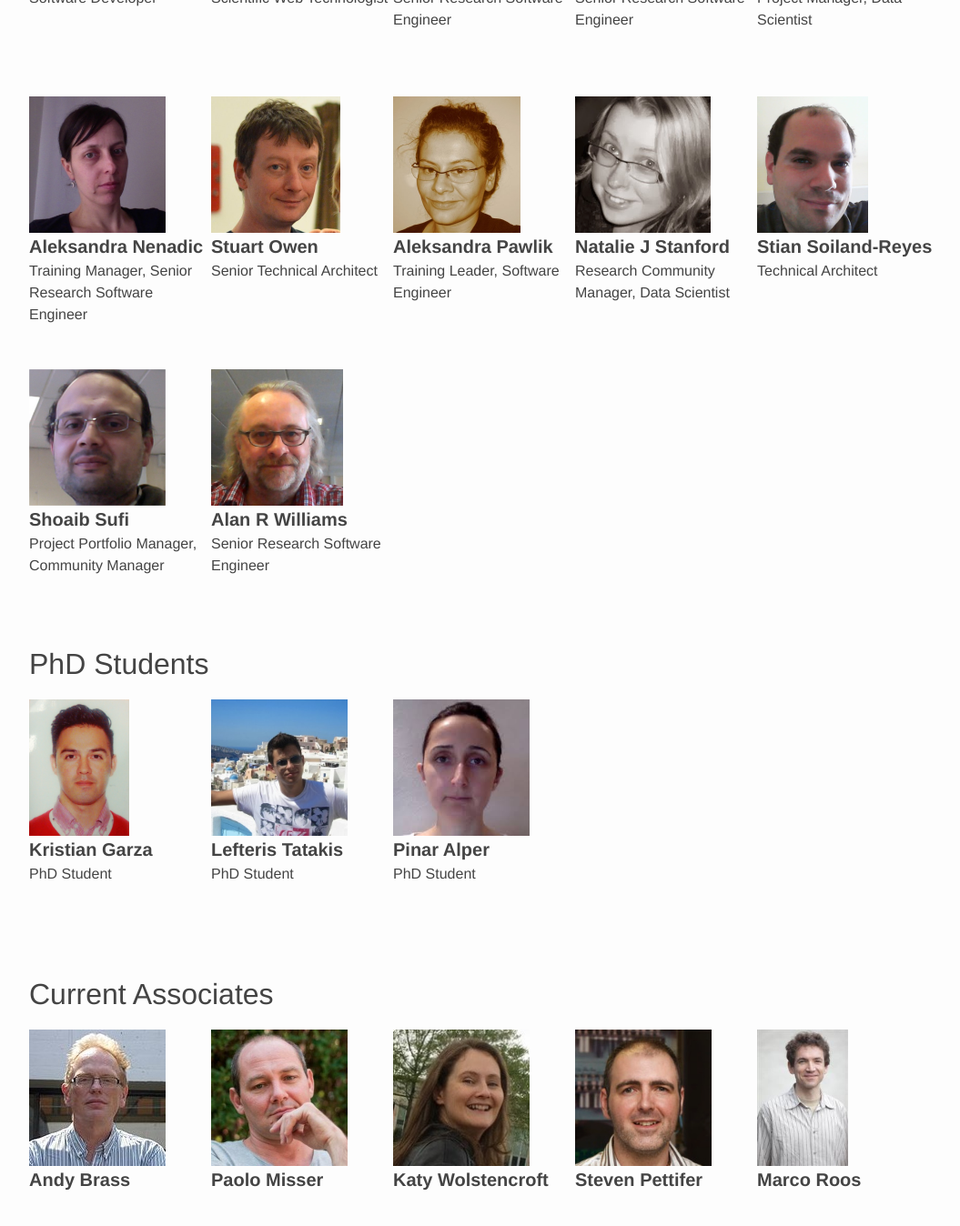
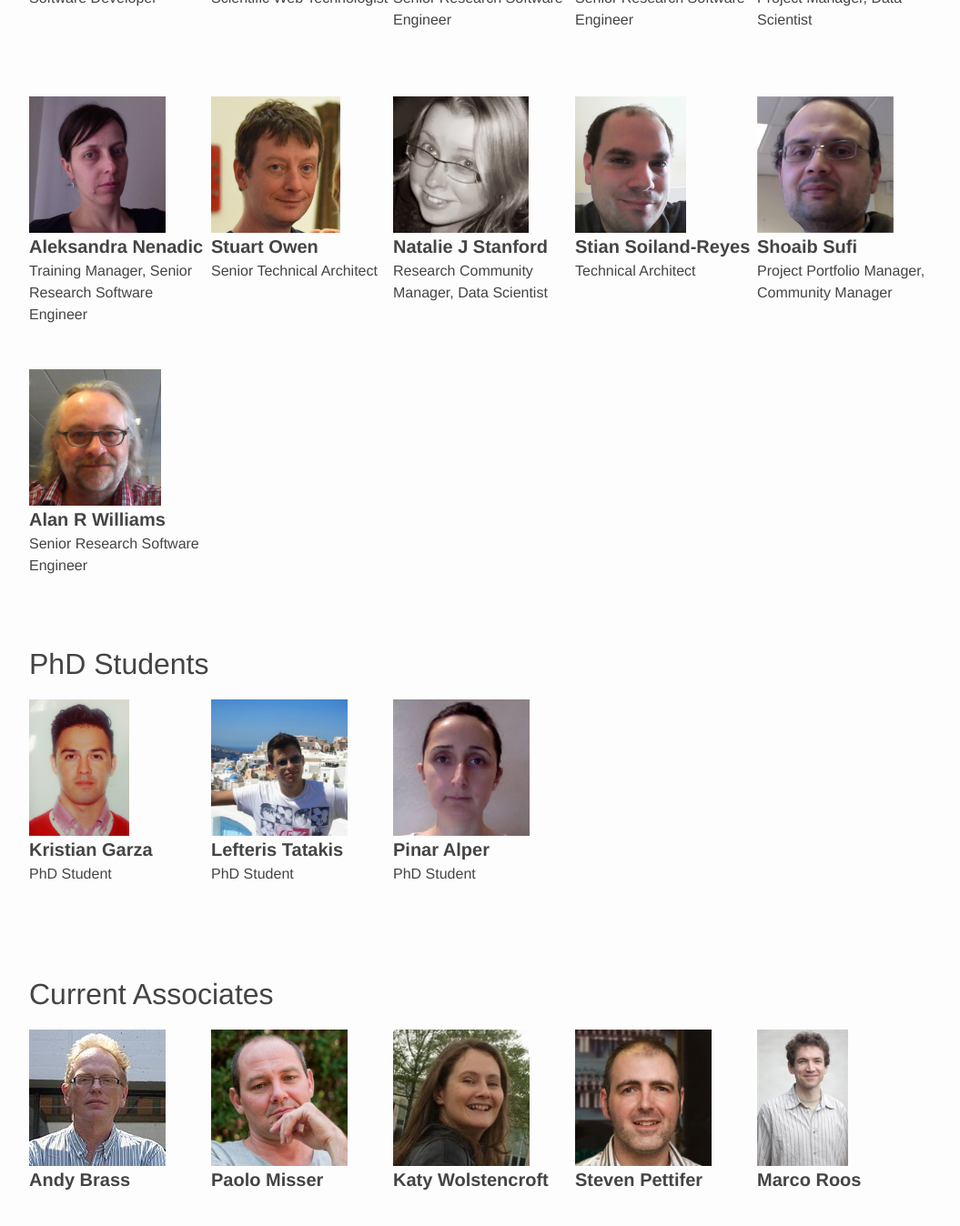
Before and after one commit to eScienceLab/eScienceLab.github.io, a Jekyll site: the page built from people.md, in a window 1280 px wide and 1400 px high, scrolled down 745 px. Shown: the top 1348 px of the window at 91% size, without its empty margins (68-1123 px from the left). Built offline with Jekyll 4.4.1, drawn with Linux system fonts in a browser that asks for light colours; nearby versions of some CDN libraries; comment, search, counter and statistics services are not loaded.

Commit message:
moved Aleks to former team member

```diff
--- a/people.md
+++ b/people.md
@@ -49,11 +49,6 @@ permalink: /people/
 		<a href="http://orcid.org/0000-0003-2130-0865"><img src="/images/profiles/stuart-owen.png" class="profile_picture"></a>
 		<div class="name">Stuart Owen</div>
 		<div class="role">Senior Technical Architect</div>
-	</div>
-	<div class="grid-item profile_box">
-		<a href="http://orcid.org/0000-0001-8418-6735"><img src="/images/profiles/aleksandra-pawlik.png" class="profile_picture"></a>
-		<div class="name">Aleksandra Pawlik</div>
-		<div class="role">Training Leader, Software Engineer</div>
 	</div>
 	<div class="grid-item profile_box">
 		<a href="http://orcid.org/0000-0003-4958-0184"><img src="/images/profiles/natalie-stanford.png" class="profile_picture"></a>
```
Also changed, not shown: other parts of people.md (+1 -0 lines).
